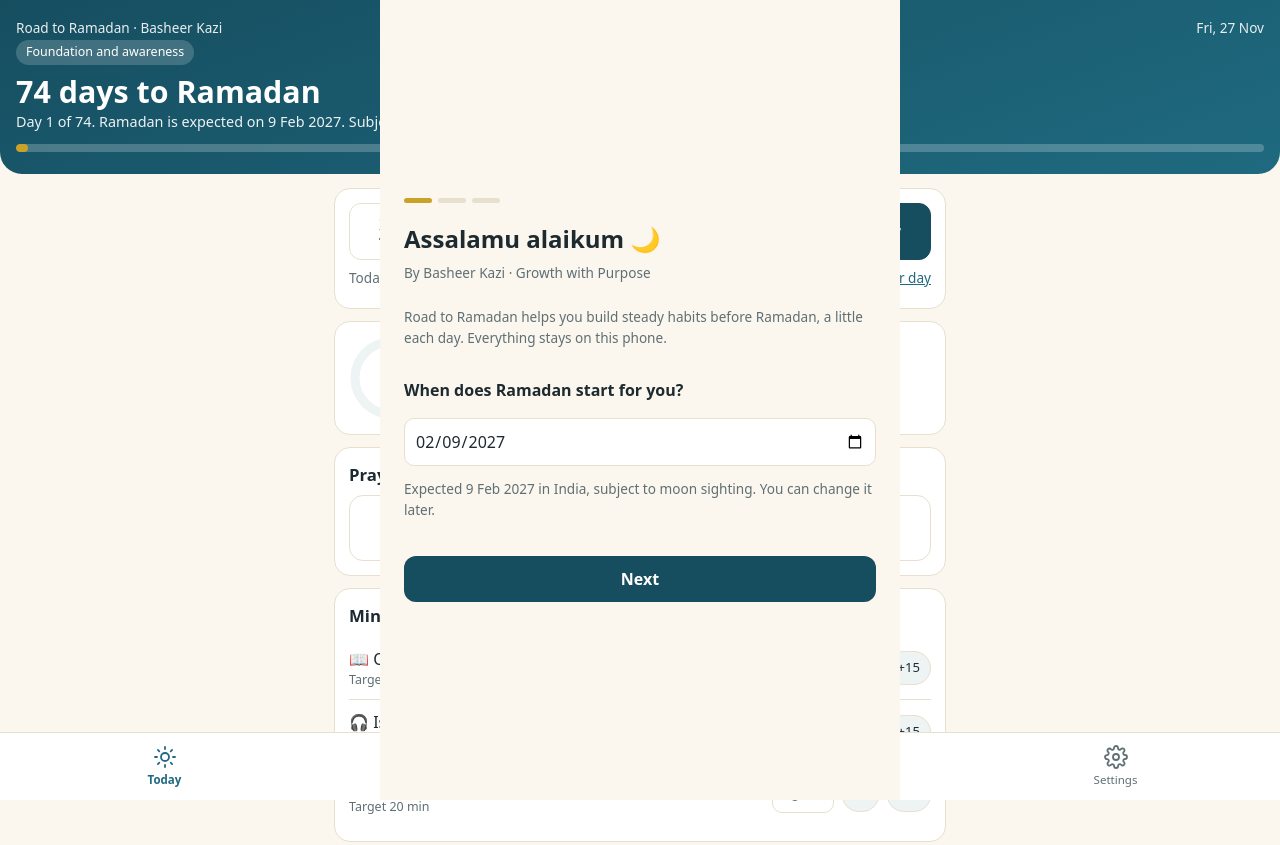
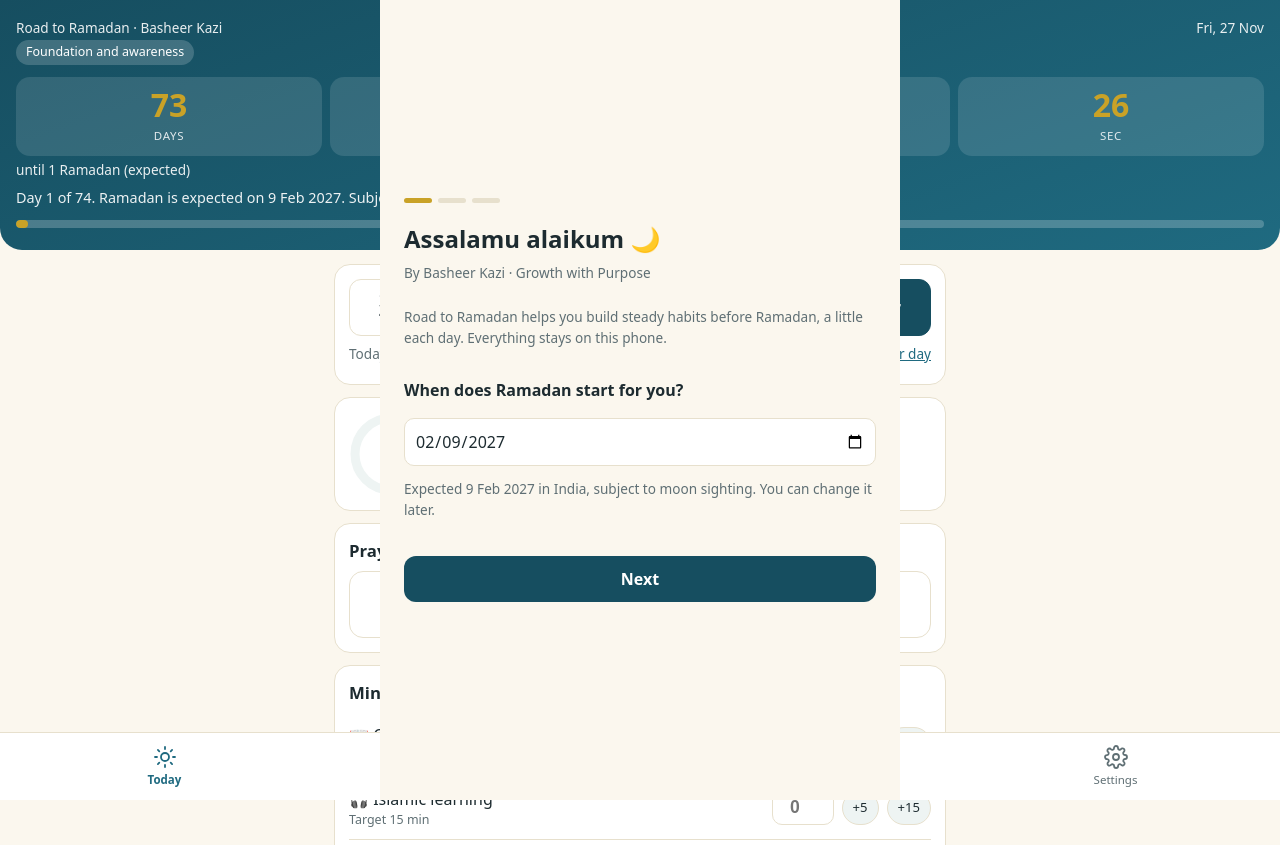
Before and after one commit to basheerkazi/road-to-ramadan, a plain HTML site: page index.html in a window 1280 px wide. Shown: the top 845 px of the page. Drawn offline with Linux system fonts and the light colour scheme.

Commit message:
Add live Ramadan countdown (days, hours, minutes, seconds) to the main screen
Co-Authored-By: Claude Opus 5.5 <noreply@anthropic.com>
Claude-Session: https://claude.ai/code/session_01Soc6tSRL57FPBYMLAs7taC

```diff
--- a/index.html
+++ b/index.html
@@ -24,6 +24,11 @@ button{font:inherit;color:inherit;cursor:pointer}
 .hero p{margin:0;font-size:.9rem;opacity:.92}
 .hero .pbar{height:8px;background:rgba(255,255,255,.22);border-radius:6px;overflow:hidden;margin-top:12px}
 .hero .pbar i{display:block;height:100%;background:var(--gold);border-radius:6px;transition:width .6s}
+.cd{display:grid;grid-template-columns:repeat(4,1fr);gap:8px;margin:12px 0 4px}
+.cd div{background:rgba(255,255,255,.12);border-radius:14px;padding:10px 0;text-align:center}
+.cd b{display:block;font-size:2rem;line-height:1.1;font-variant-numeric:tabular-nums;color:var(--gold)}
+.cd span{font-size:.72rem;opacity:.85;text-transform:uppercase;letter-spacing:.06em}
+.cdl{font-size:.85rem;opacity:.9;margin-bottom:6px}
 .pill{display:inline-block;background:rgba(255,255,255,.18);border-radius:20px;padding:3px 10px;font-size:.78rem}
 main{max-width:640px;margin:0 auto;padding:14px}
 .card{background:var(--card);border:1px solid var(--line);border-radius:16px;padding:14px;margin-bottom:12px}
@@ -238,19 +243,32 @@ function planInfo() {
 const moonNote = () => mem.settings.ramadan === DEFAULT_RAMADAN ? ' Subject to moon sighting, it may be 10 Feb.' : '';
 
 /* ---------- Hero ---------- */
+function countdownHTML() {
+  return `<div class="cd" id="cd" aria-live="off">${['Days', 'Hours', 'Min', 'Sec'].map(l => `<div><b>0</b><span>${l}</span></div>`).join('')}</div>
+    <div class="cdl">until 1 Ramadan (expected)</div>`;
+}
+function tickCountdown() {
+  const el = document.getElementById('cd'); if (!el) return;
+  let ms = parse(mem.settings.ramadan) - new Date();
+  if (ms <= 0) { renderHero(); return; }
+  const v = [Math.floor(ms / 864e5), Math.floor(ms / 36e5) % 24, Math.floor(ms / 6e4) % 60, Math.floor(ms / 1e3) % 60];
+  el.querySelectorAll('b').forEach((b, i) => { const t = i ? pad(v[i]) : String(v[i]); if (b.textContent !== t) b.textContent = t; });
+}
+setInterval(tickCountdown, 1000);
 function renderHero() {
   const p = planInfo();
   let body;
   if (p.state === 'after') {
     body = `<h1>Ramadan has begun</h1><p>Your road is complete. Keep the habits you built.</p>`;
   } else if (p.state === 'before') {
-    body = `<h1>${p.left} days to Ramadan</h1><p>Your plan starts on ${fmtD(p.start)}. Ramadan is expected on ${fmtD(p.ram)}.${moonNote()}</p>`;
+    body = `${countdownHTML()}<p>Your plan starts on ${fmtD(p.start)}. Ramadan is expected on ${fmtD(p.ram)}.${moonNote()}</p>`;
   } else {
     const pct = Math.round(p.idx / p.total * 100);
-    body = `<span class="pill">${PHASES[p.phase]}</span><h1>${p.left} days to Ramadan</h1>
+    body = `<span class="pill">${PHASES[p.phase]}</span>${countdownHTML()}
       <p>Day ${p.idx} of ${p.total}. Ramadan is expected on ${fmtD(p.ram)}.${moonNote()}</p>
       <div class="pbar"><i style="width:${pct}%"></i></div>`;
   }
+  setTimeout(tickCountdown, 0);
   $('#hero').innerHTML = `<div class="top"><span>Road to Ramadan · Basheer Kazi</span><span>${todayD().toLocaleDateString('en-GB', { weekday: 'short', day: 'numeric', month: 'short' })}</span></div>${body}`;
 }
 
--- a/sw.js
+++ b/sw.js
@@ -1,4 +1,4 @@
-const CACHE = 'rtr-v5';
+const CACHE = 'rtr-v6';
 const FILES = ['./', './index.html', './manifest.json', './icon-192.png', './icon-512.png'];
 self.addEventListener('install', e => { e.waitUntil(caches.open(CACHE).then(c => c.addAll(FILES))); self.skipWaiting(); });
 self.addEventListener('activate', e => { e.waitUntil(caches.keys().then(ks => Promise.all(ks.filter(k => k !== CACHE).map(k => caches.delete(k))))); self.clients.claim(); });
```
